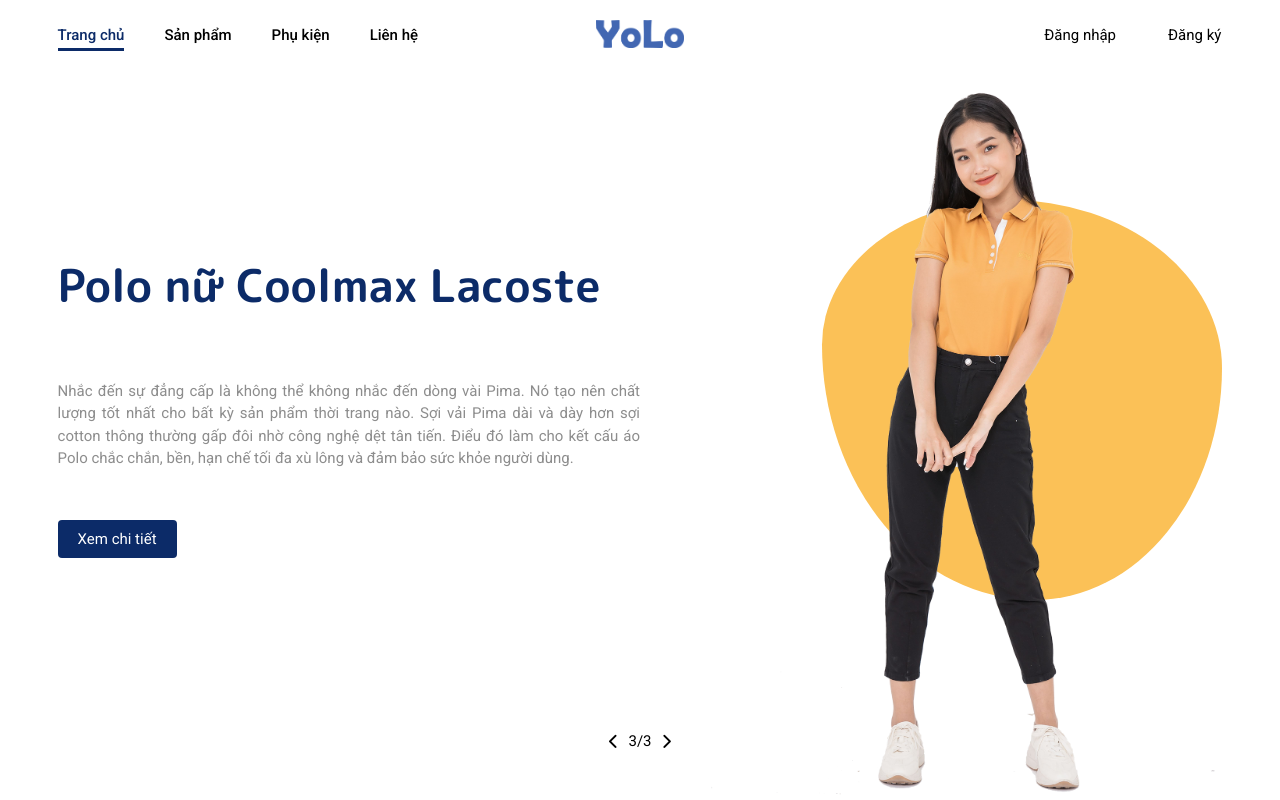
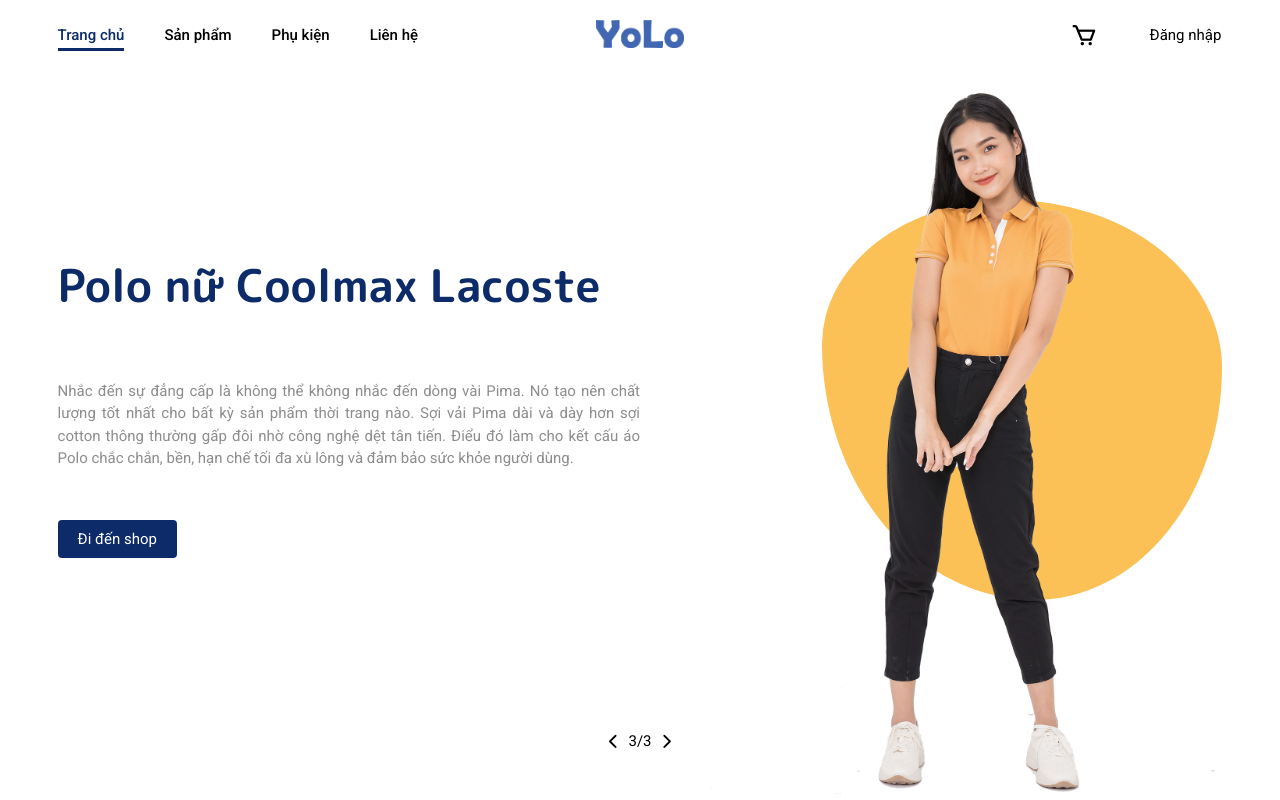
Before and after one commit to nguyenducde/shopping-authentic, a React (Create React App) app: page / in a window 1280 px wide. Shown: the top 800 px of the page. Built offline with nearby package versions, Linux system fonts and the light colour scheme.

Commit message:
C29 - Move Cart to Header

```diff
--- a/src/components/Header.js
+++ b/src/components/Header.js
@@ -1,8 +1,9 @@
 import { useEffect } from "react";
 import { NavLink } from "react-router-dom";
+import { connect } from 'react-redux'
 import logo from '../assets/images/Logo-2.png'
 
-export default function Header(){
+function Header({carts}){
 
     useEffect(() => {
         const header = document.querySelector('.header')
@@ -41,11 +42,13 @@
                         {/* <div className='header__menu-right'>
                             <NavLink to='#1'><i className="fas fa-search header__menu-right-icon"></i></NavLink>
                             <NavLink to='#1'><i className="fas fa-shopping-bag header__menu-right-icon"></i></NavLink>
-                            <NavLink to='/dang-nhap'><i className="fas fa-user header__menu-right-icon"></i></NavLink>
                         </div> */}
                         <div className='header__menu-right'>
-                            <NavLink to='/dang-nhap'>Đăng nhập</NavLink>
-                            <NavLink to='#1'>Đăng ký</NavLink>
+                            <NavLink className='cart__link' to='/gio-hang'><i className='bx bx-cart'></i>
+                                {carts.length > 0 ? <span className='cart__link__notification'>{carts.length}</span> : ''}
+                            </NavLink>
+                            <NavLink to='/dang-nhap' className='header__menu-right--center'>Đăng nhập</NavLink>
+                            {/* <NavLink to='#1'>Đăng ký</NavLink> */}
                         </div>
                     </div>
                 </div>
@@ -53,3 +56,11 @@
         </header>
     )
 }
+
+const mapStateToProps = state => {
+    return {
+        carts: state.cartReducer
+    }
+}
+
+export default connect(mapStateToProps, null)(Header)
--- a/src/components/HomeSlider.js
+++ b/src/components/HomeSlider.js
@@ -38,7 +38,7 @@
                             <div className='home-slider__item__info'>
                                 <h3 className='home-slider__item__info__title'>{item.title}</h3>
                                 <p className='home-slider__item__info__description'>{item.description}</p>
-                                <NavLink to={item.path} className='btn'>Xem chi tiết</NavLink>
+                                <NavLink to='/danh-muc' className='btn'>Đi đến shop</NavLink>
                             </div>
                             <div className='home-slider__item__img'>
                                 <div className='shape' style={{backgroundColor: item.color}}></div>
--- a/src/components/ProductCard.js
+++ b/src/components/ProductCard.js
@@ -18,7 +18,7 @@
                         <label className='vnd'>đ</label>
                     </div>
                 </div>
-                <div className='btn product-card__item__buy'>Chọn mua</div>
+                <div className='btn product-card__item__buy'>Xem chi tiết</div>
             </NavLink>
         </div>
     )
--- a/src/pages/Category.js
+++ b/src/pages/Category.js
@@ -5,12 +5,9 @@
 import { dress, colors, size } from "../assets/fake-data/category"
 import { useState } from "react"
 import Checkbox from '../components/Checkbox'
-import { NavLink } from 'react-router-dom'
-import { connect } from 'react-redux'
 
-function Category(props){
+function Category(){
 
-    const carts = props.carts
     const [filter, setFilter] = useState({
         dress: [],
         color: [],
@@ -103,9 +100,6 @@
                             onChange={(e) => setValueSearch(e.target.value)}
                         />
                     </div>
-                    <NavLink className='cart__link' to='/gio-hang'><i className='bx bx-cart'></i>
-                        {carts.length > 0 ? <span className='cart__link__notification'>{carts.length}</span> : ''}
-                    </NavLink>
 
                 </div>
                 <div className='category'>
@@ -154,10 +148,4 @@
     )
 }
 
-const mapStateToProps = state => {
-    return {
-        carts: state.cartReducer
-    }
-}
-
-export default connect(mapStateToProps, null)(Category)
+export default Category
--- a/src/sass/_category.scss
+++ b/src/sass/_category.scss
@@ -1,7 +1,7 @@
 @import './variables';
 
 .category {
-    margin-top: 4rem;
+    margin-top: 3rem;
     display: flex;
 
     &__filter {
@@ -48,6 +48,7 @@
             transition: box-shadow 0.2s ease;
             border: 1px solid #0000001f;
             border-radius: 0 0 5px 5px;
+            height: 45.8rem;
 
             &:hover {
                 box-shadow: 0rem 0.8rem 2.4rem rgba(149, 157, 165, 0.5);
--- a/src/sass/_header.scss
+++ b/src/sass/_header.scss
@@ -44,9 +44,12 @@
 
         &-right {
             margin: 0 -3rem;
+            display: flex;
+            align-items: center;
 
             a {
-                padding: 1rem;
+                padding: 0 1rem;
+                height: 4rem;
                 margin-right: 3rem;
                 transition: 0.3s;
                 border: 1px solid black;
@@ -59,8 +62,10 @@
                     border: 1px solid $main-color;
                 }
             }
-            &-icon {
-
+            &--center {
+                display: flex;
+                align-items: center;
+                justify-content: center;
             }
         }
     }
--- a/src/sass/_search.scss
+++ b/src/sass/_search.scss
@@ -31,25 +31,28 @@
 }
 
 .cart__link {
-    font-size: 3.3rem;
+    font-size: 2.7rem;
     display: flex;
     align-items: center;
     justify-content: center;
-    margin: 0 7rem;
     position: relative;
 
     &__notification {
         position: absolute;
-        top: -7px;
-        right: -6px;
+        top: 0;
+        right: 0;
         background-color: #f34747;
         color: white;
-        font-size: 1.4rem;
-        width: 2.2rem;
-        height: 2.2rem;
+        font-size: 1.2rem;
+        width: 1.8rem;
+        height: 1.8rem;
         display: flex;
         align-items: center;
         justify-content: center;
         border-radius: 50%;
     }
+
+    &:hover {
+        border: 1px solid transparent !important;
+    }
 }
```
